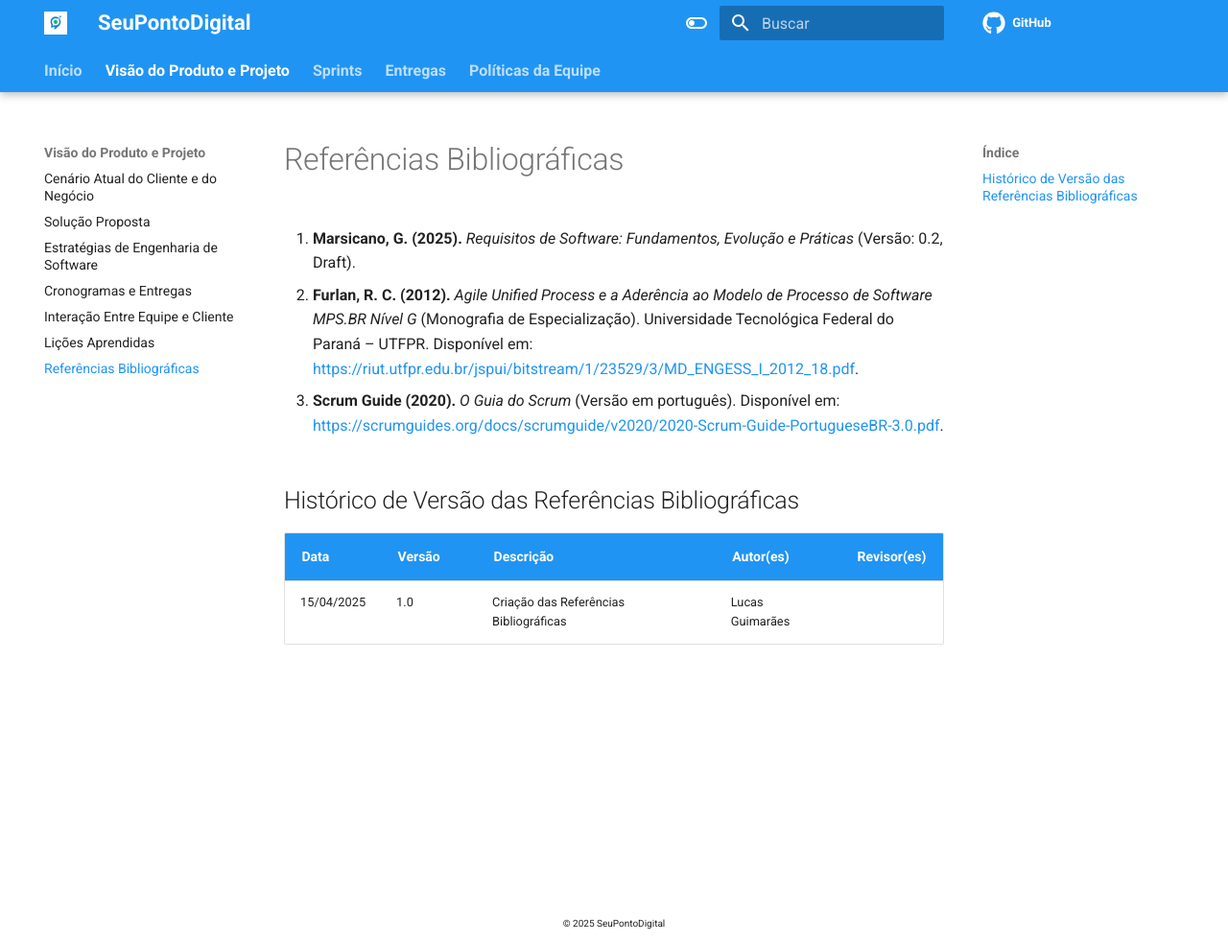
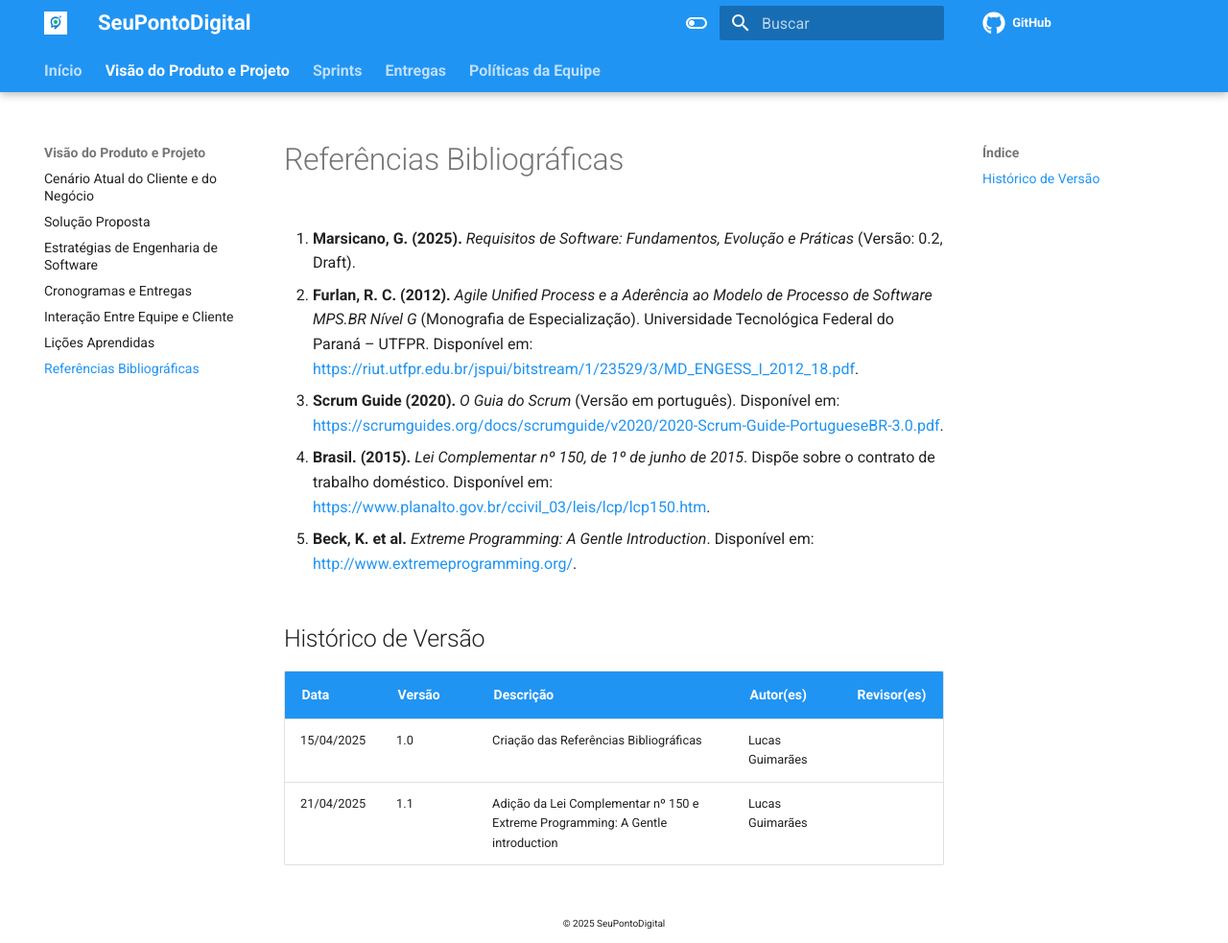
Before and after one commit to mdsreq-fga-unb/2025.1-T01-SeuPontoDigital, an MkDocs documentation site: the page built from docs/doc-visao/top7.md, in a window 1280 px wide and 983 px high. Shown: the whole window at 96% size. Built offline with MkDocs 1.6.1 and Material for MkDocs 9.7.7, drawn with Linux system fonts in a browser that asks for light colours; comment, search, counter and statistics services are not loaded.

Commit message:
docs: adicao da lcp150 e xp introduction nas referencias

```diff
--- a/docs/doc-visao/top7.md
+++ b/docs/doc-visao/top7.md
@@ -4,8 +4,15 @@
 
 3. **Scrum Guide (2020).** _O Guia do Scrum_ (Versão em português). Disponível em: [https://scrumguides.org/docs/scrumguide/v2020/2020-Scrum-Guide-PortugueseBR-3.0.pdf](https://scrumguides.org/docs/scrumguide/v2020/2020-Scrum-Guide-PortugueseBR-3.0.pdf).
 
-## Histórico de Versão das Referências Bibliográficas
+4. **Brasil. (2015).** _Lei Complementar nº 150, de 1º de junho de 2015_. Dispõe sobre o contrato de trabalho doméstico. Disponível em: [https://www.planalto.gov.br/ccivil_03/leis/lcp/lcp150.htm](https://www.planalto.gov.br/ccivil_03/leis/lcp/lcp150.htm).
+
+5. **Beck, K. et al.** _Extreme Programming: A Gentle Introduction_. Disponível em: [http://www.extremeprogramming.org/](http://www.extremeprogramming.org/).
+
+
+
+## Histórico de Versão
 
 Data     | Versão | Descrição | Autor(es) | Revisor(es)
 -------- | ------ | --------- | ----- | ---------
 15/04/2025 | 1.0 | Criação das Referências Bibliográficas | Lucas Guimarães |
+21/04/2025 | 1.1 | Adição da Lei Complementar nº 150 e Extreme Programming: A Gentle introduction| Lucas Guimarães |
```
